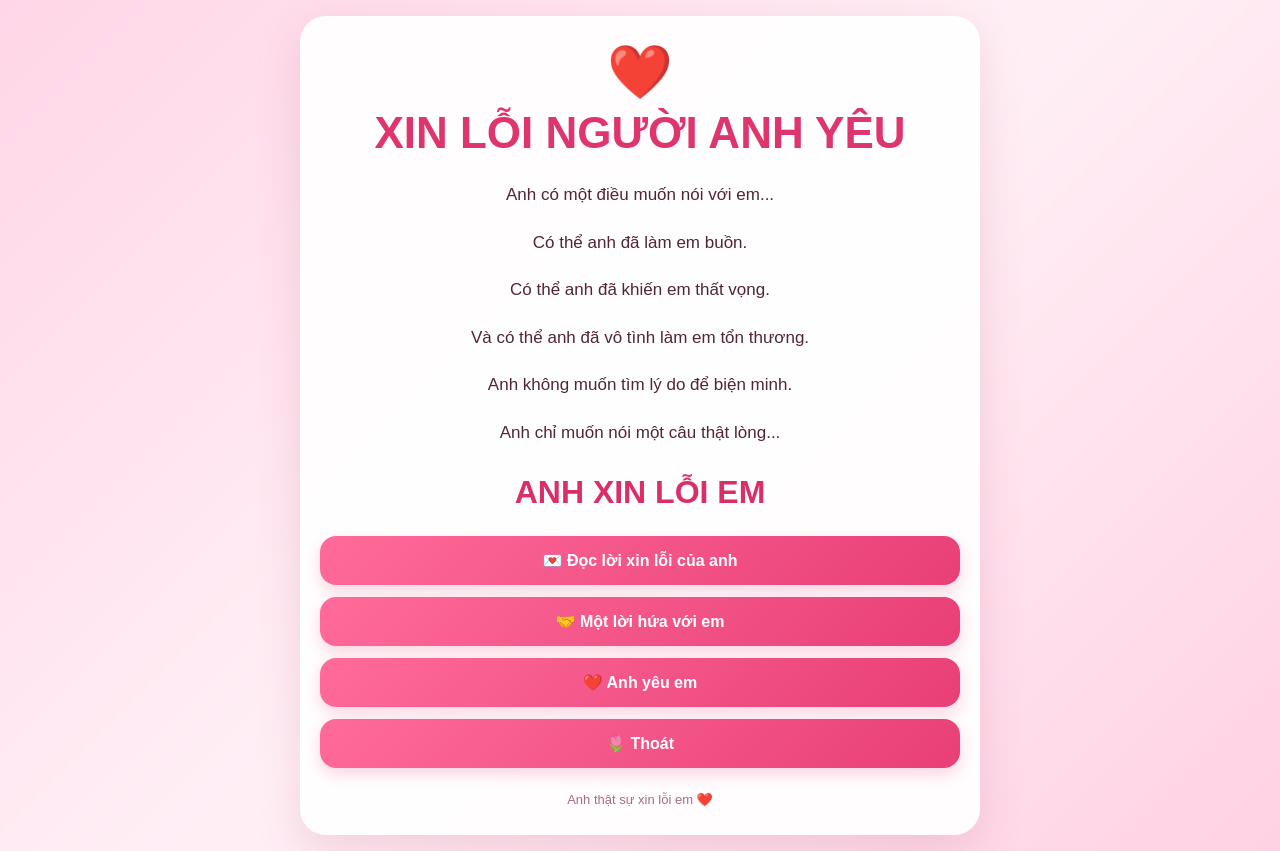
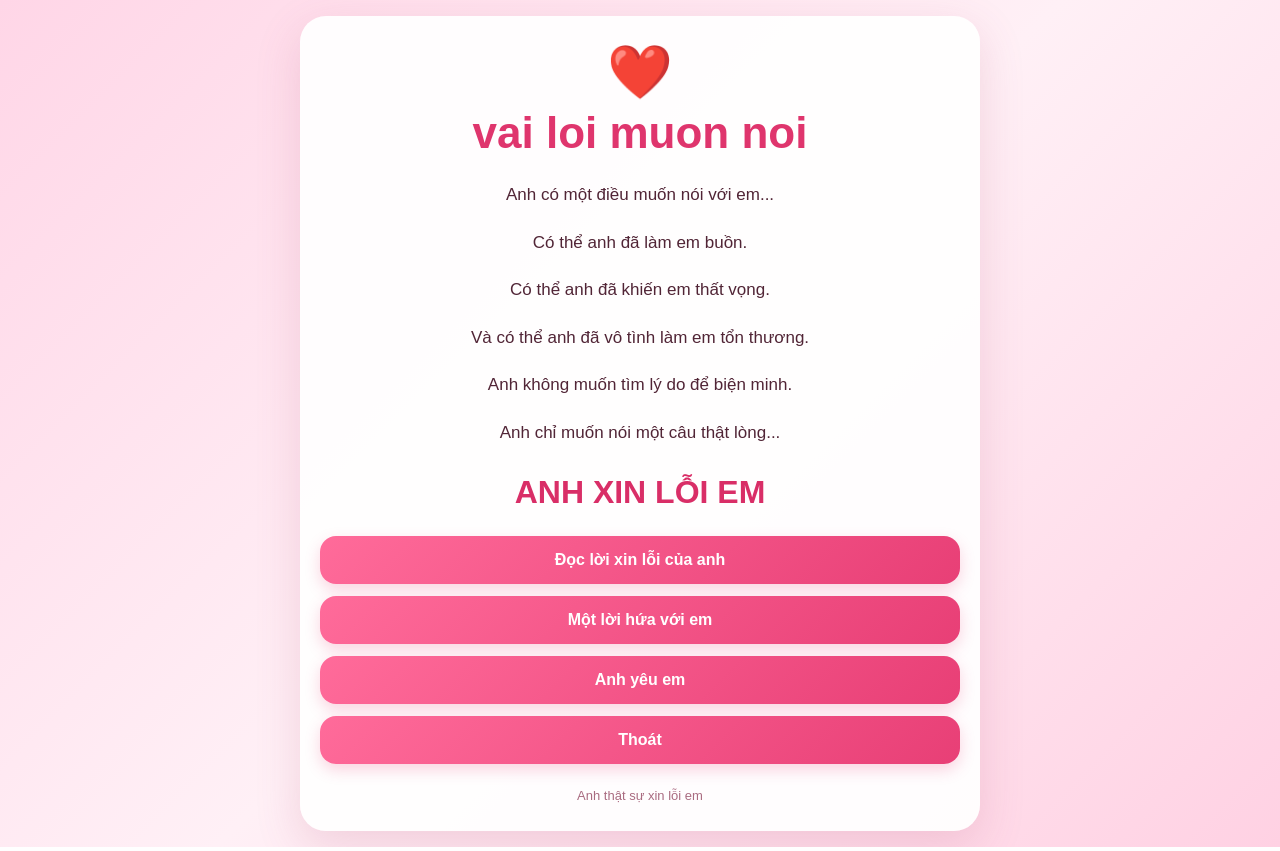
Before and after one commit to zuxeIvann/bun, a plain HTML site: page index(1) (1).html in a window 1280 px wide. Drawn offline with Linux system fonts and the light colour scheme.

Commit message:
Update index(1) (1).html

```diff
--- a/index(1) (1).html
+++ b/index(1) (1).html
@@ -27,7 +27,7 @@ button:active{transform:scale(.98)}
 <body>
 <main class="card">
 <div class="heart">❤️</div>
-<h1>XIN LỖI NGƯỜI ANH YÊU</h1>
+<h1>vai loi muon noi</h1>
 <div class="intro">
 <p>Anh có một điều muốn nói với em...</p>
 <p>Có thể anh đã làm em buồn.</p>
@@ -38,13 +38,13 @@ button:active{transform:scale(.98)}
 </div>
 <div class="title">ANH XIN LỖI EM</div>
 <div class="menu">
-<button onclick="show(1)">💌 Đọc lời xin lỗi của anh</button>
-<button onclick="show(2)">🤝 Một lời hứa với em</button>
-<button onclick="show(3)">❤️ Anh yêu em</button>
-<button onclick="show(4)">🌷 Thoát</button>
+<button onclick="show(1)"> Đọc lời xin lỗi của anh</button>
+<button onclick="show(2)"> Một lời hứa với em</button>
+<button onclick="show(3)"> Anh yêu em</button>
+<button onclick="show(4)"> Thoát</button>
 </div>
 <section id="content"></section>
-<div class="footer">Anh thật sự xin lỗi em ❤️</div>
+<div class="footer">Anh thật sự xin lỗi em </div>
 </main>
 <script>
 const data={
```
